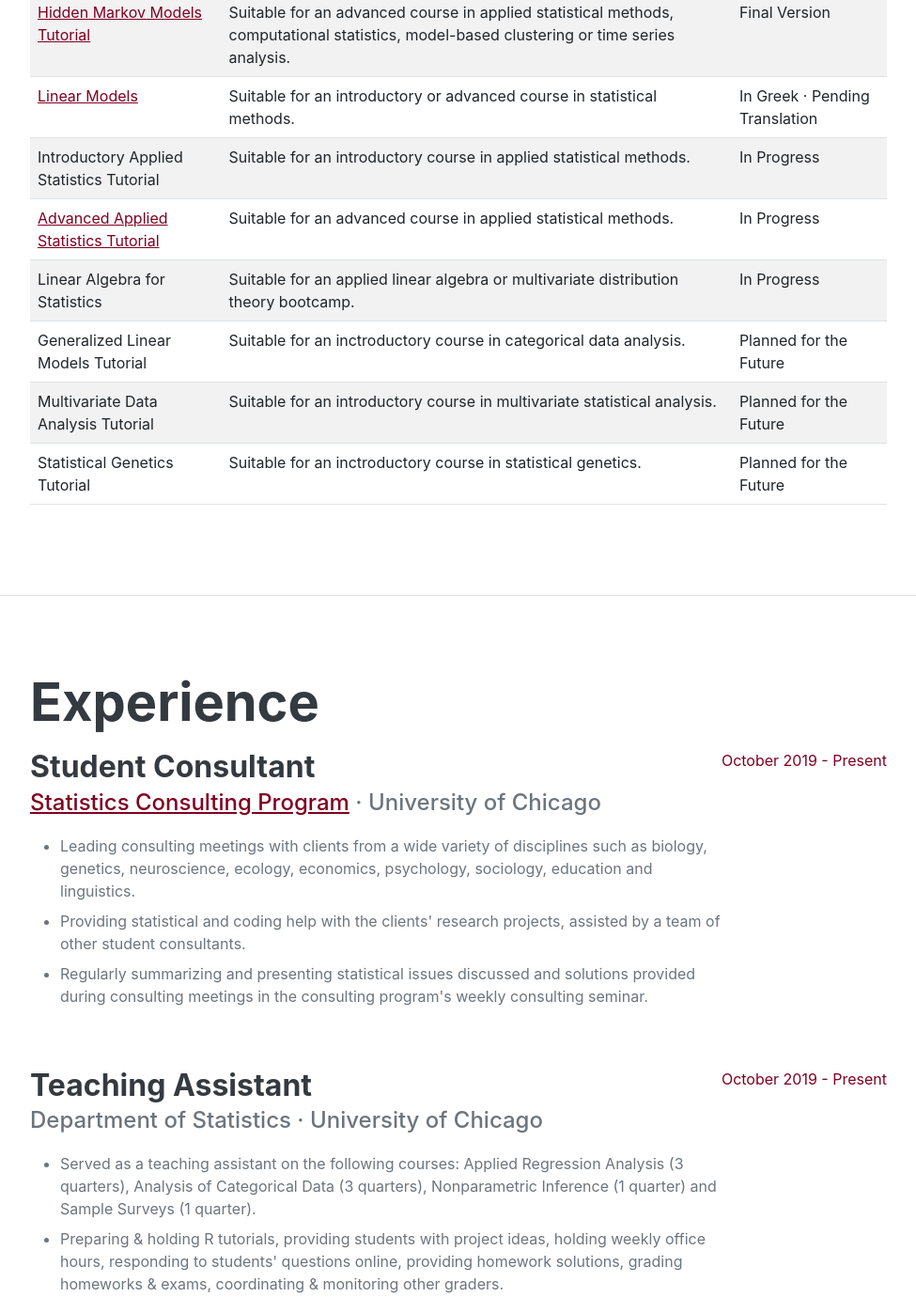
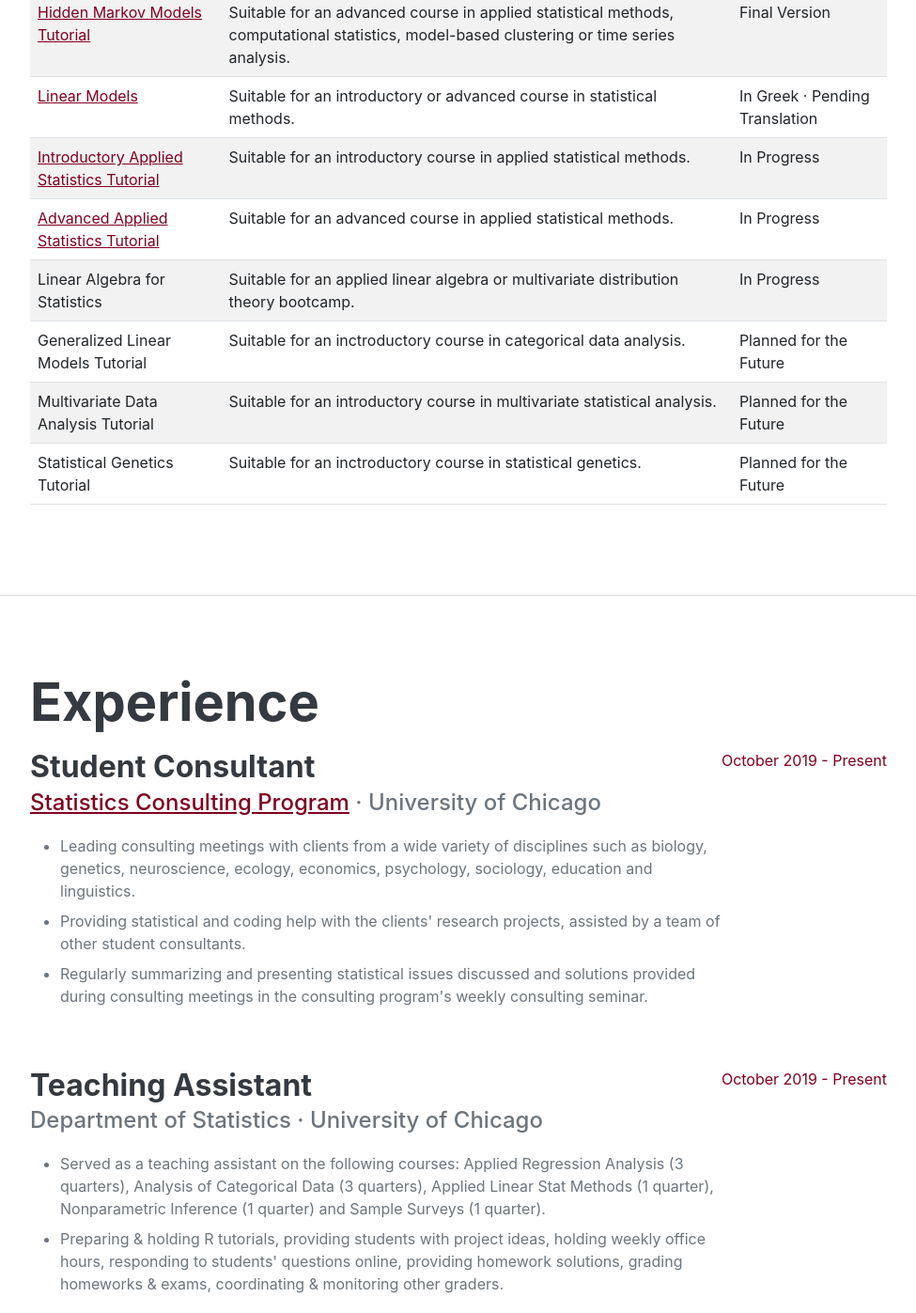
Before and after one commit to kbill1/kbill1.github.io, a plain HTML site: page index.html in a window 1280 px wide. Shown: the part 1344-2741 px from the top of the page at 94% size, without its empty margins (288-1263 px from the left). Drawn offline with nearby package versions, Linux system fonts and the light colour scheme; some icons are missing; a web font is replaced by a local one.

Commit message:
Update index.html

```diff
--- a/index.html
+++ b/index.html
@@ -56,7 +56,7 @@
                     </h1>
                     <div class="subheading mb-3">
 			PhD Candidate · The University of Chicago · Department of Statistics<br>
-			George Herbert Jones Laboratory, Office 209 · 5747 S Ellis Ave · Chicago, IL 60637<br>
+			George Herbert Jones Laboratory, Office 203/204 · 5747 S Ellis Ave · Chicago, IL 60637<br>
 			<a href="mailto:kbill@uchicago.edu">kbill@uchicago.edu</a>
                     </div>
 		    <div class="social-icons">
@@ -111,7 +111,7 @@
 			    <td>In Greek · Pending Translation</td>
 			</tr>
 			<tr>
-			    <td>Introductory Applied Statistics Tutorial</td>
+			    <td><a href="assets/doc/Applied.pdf">Introductory Applied Statistics Tutorial</a></td>
 			    <td>Suitable for an introductory course in applied statistical methods.</td>
 			    <td>In Progress</td>
 			</tr>
@@ -165,7 +165,7 @@
                             <h3 class="mb-0">Teaching Assistant</h3>
                             <div class="subheading mb-3">Department of Statistics · University of Chicago</div>
                             <ul>
-				<li class="menu-item">Served as a teaching assistant on the following courses: Applied Regression Analysis (3 quarters), Analysis of Categorical Data (3 quarters), Nonparametric Inference (1 quarter) and Sample Surveys (1 quarter).</li>
+				<li class="menu-item">Served as a teaching assistant on the following courses: Applied Regression Analysis (3 quarters), Analysis of Categorical Data (3 quarters), Applied Linear Stat Methods (1 quarter), Nonparametric Inference (1 quarter) and Sample Surveys (1 quarter).</li>
 				<li class="menu-item">Preparing & holding R tutorials, providing students with project ideas, holding weekly office hours, responding to students' questions online, providing homework solutions, grading homeworks & exams, coordinating & monitoring other graders.</li>
 			    </ul>
                         </div>
```
Also changed, not shown: 4 other files.
